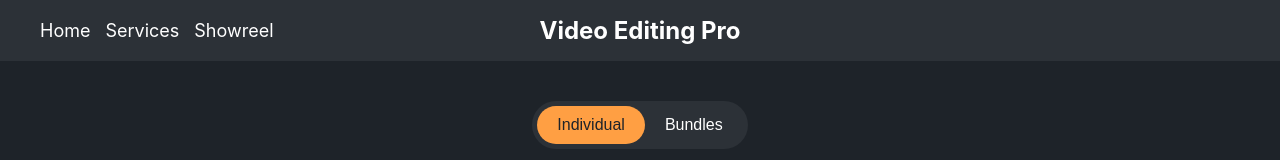
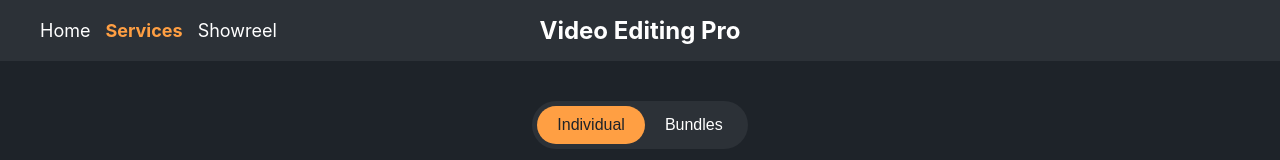
Before and after one commit to ronend/ohad-webapp, a React (Create React App) app: page /services in a window 1280 px wide. Shown: the top 160 px of the page. Built offline with nearby package versions, Linux system fonts and the light colour scheme.

Commit message:
made the header have a page indicator

```diff
--- a/src/App.css
+++ b/src/App.css
@@ -78,6 +78,11 @@ nav ul li a:hover {
   color: #ff9f43;
 }
 
+nav ul li a.active {
+  font-weight: bold;
+  color: #ff9f43;
+}
+
 .site-title {
   color: white;
   font-size: 24px;
--- a/src/App.js
+++ b/src/App.js
@@ -1,28 +1,36 @@
 import React from 'react';
-import { BrowserRouter as Router, Route, Link, Routes } from 'react-router-dom';
+import { BrowserRouter as Router, Route, NavLink, Routes, useLocation } from 'react-router-dom';
 import './App.css';
 import HomePage from './components/HomePage';
 import ServicesPage from './components/ServicesPage';
 import ShowreelPage from './components/ShowreelPage';
+
+function NavBar() {
+  const location = useLocation();
+
+  return (
+    <nav>
+      <ul>
+        <li>
+          <NavLink to="/" className={location.pathname === "/" ? "active" : ""}>Home</NavLink>
+        </li>
+        <li>
+          <NavLink to="/services" className={location.pathname === "/services" ? "active" : ""}>Services</NavLink>
+        </li>
+        <li>
+          <NavLink to="/showreel" className={location.pathname === "/showreel" ? "active" : ""}>Showreel</NavLink>
+        </li>
+      </ul>
+    </nav>
+  );
+}
 
 function App() {
   return (
     <Router>
       <div className="App">
         <header>
-          <nav>
-            <ul>
-              <li>
-                <Link to="/">Home</Link>
-              </li>
-              <li>
-                <Link to="/services">Services</Link>
-              </li>
-              <li>
-                <Link to="/showreel">Showreel</Link>
-              </li>
-            </ul>
-          </nav>
+          <NavBar />
           <h1 className="site-title">Video Editing Pro</h1>
         </header>
 
```
